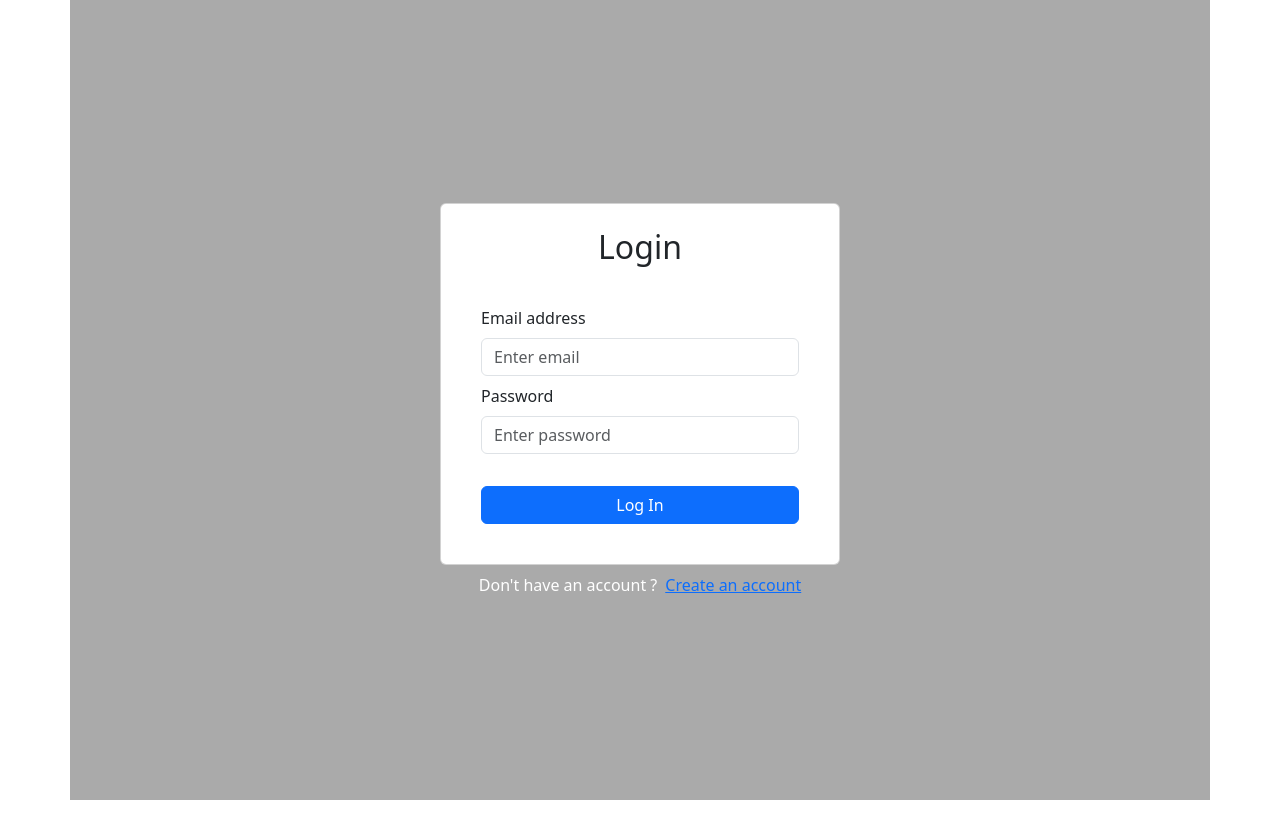
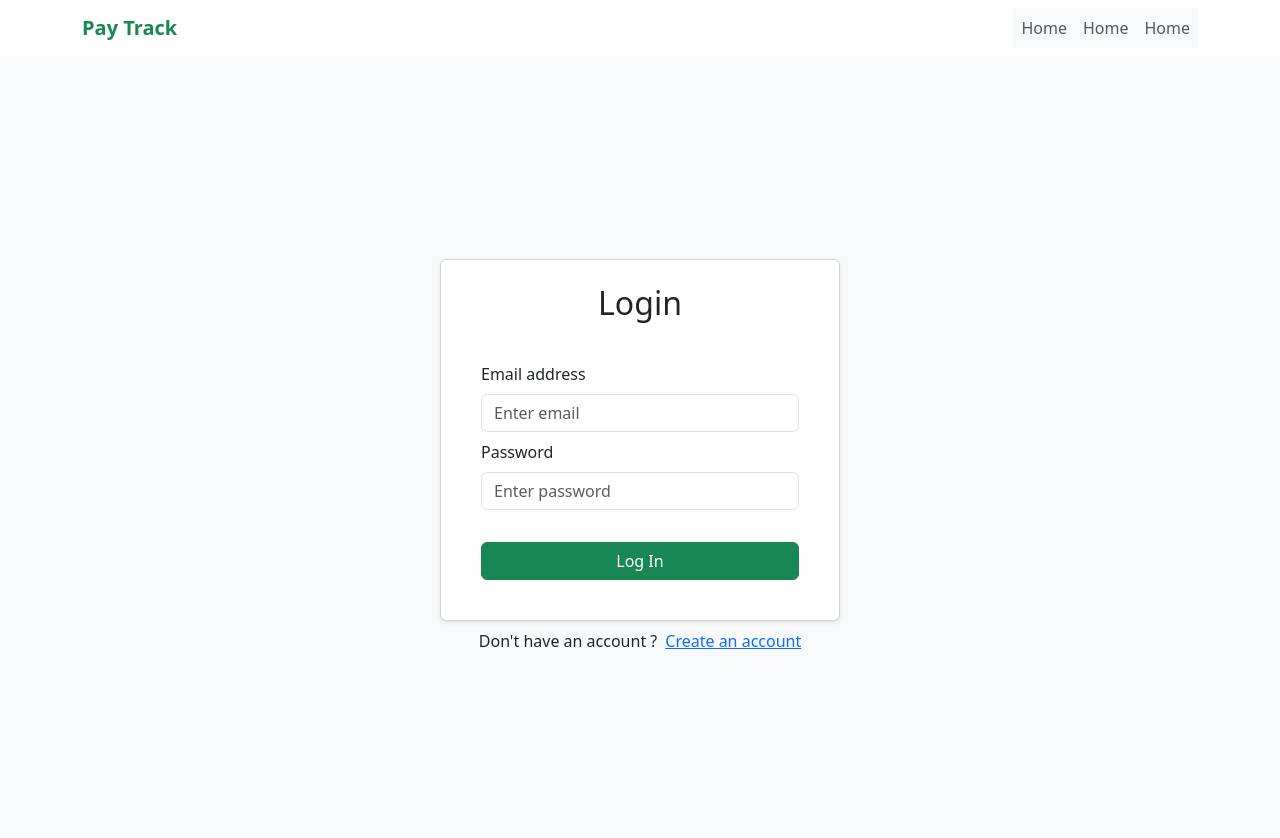
Before and after one commit to Willie3011/pay-track, a React (Vite) app: page /login in a window 1280 px wide. Shown: the top 838 px of the page. Before the commit the page ends 800 px from the top, so only its background shows below. Built offline with nearby package versions, Linux system fonts and the light colour scheme; no server answers.

Commit message:
Updated files to fit this project

```diff
--- a/index.html
+++ b/index.html
@@ -3,7 +3,7 @@
   <head>
     <meta charset="UTF-8" />
     <meta name="viewport" content="width=device-width, initial-scale=1.0" />
-    <title>Firebase Auth</title>
+    <title>Pay Track - Track your Salary with ease</title>
   </head>
   <body>
     <div id="root"></div>
--- a/package.json
+++ b/package.json
@@ -1,5 +1,5 @@
 {
-  "name": "react-auth",
+  "name": "pay-track",
   "private": true,
   "version": "0.0.0",
   "type": "module",
--- a/src/App.jsx
+++ b/src/App.jsx
@@ -1,25 +1,35 @@
-import { BrowserRouter as Router, Routes, Route } from "react-router-dom"
-import Signup from "./components/Auth/Signup/Signup"
-import ForgotPassword from "./components/Auth/ForgotPassword/ForgotPassword"
-import Login from "./components/Auth/Login/Login"
-import { Container } from "react-bootstrap"
-import { useAuth } from "./context/AuthContext"
-import Dashboard from "./components/Dashboard/Dashboard"
+import { BrowserRouter as Router, Routes, Route } from "react-router-dom";
+import Navbar from './components/NavbarComponent';
+import Signup from "./components/Auth/Signup/Signup";
+import ForgotPassword from "./components/Auth/ForgotPassword/ForgotPassword";
+import Login from "./components/Auth/Login/Login";
+import { Container } from "react-bootstrap";
+import { useAuth } from "./context/AuthContext";
+import Dashboard from "./components/Dashboard/Dashboard";
 
 function App() {
   const { currentUser } = useAuth();
   return (
-    <Container className="d-flex justify-content-center align-items-center" style={{ background: "#0005", height: "100vh", color: "white" }}>
+    <div className="bg-light o">
+      <Navbar/>
+      <Container
+        className="d-flex justify-content-center align-items-center"
+        style={{ height: "100vh" }}>
         <Router>
           <Routes>
             <Route exact path="/" element={<Signup />} />
             <Route path="/login" element={<Login />} />
             <Route exact path="/forgot-password" element={<ForgotPassword />} />
-          {currentUser ? <Route path="/dashboard" element={<Dashboard />} /> : <Route exact path="/" element={<Signup />} />}
+            {currentUser ? (
+              <Route path="/dashboard" element={<Dashboard />} />
+            ) : (
+              <Route exact path="/" element={<Signup />} />
+            )}
           </Routes>
         </Router>
       </Container>
-  )
+    </div>
+  );
 }
 
-export default App
+export default App;
--- a/src/components/Auth/Login/Login.jsx
+++ b/src/components/Auth/Login/Login.jsx
@@ -33,7 +33,7 @@ function Login() {
 
   return (
     <div className='d-flex flex-column align-items-center' style={{ width: "100%" }}>
-      <Card className='p-4' style={{ maxWidth: "400px", width: "100%" }}>
+      <Card className='p-4 shadow-sm' style={{ maxWidth: "400px", width: "100%" }}>
         <h2 className='text-center mb-4'>Login</h2>
         {error && <Alert variant='danger'>{error}</Alert>}
         <Card.Body>
@@ -46,12 +46,12 @@ function Login() {
               <Form.Label>Password</Form.Label>
               <Form.Control type="password" value={password} onChange={(e) => setPassword(e.target.value)} placeholder="Enter password" required />
             </Form.Group>
-            <Button variant='primary' type="submit" className='w-100 mt-4'>Log In</Button>
+            <Button variant='success' type="submit" className='w-100 mt-4 '>Log In</Button>
           </Form>
         </Card.Body>
       </Card>
       <div className='w-100 d-flex align-items-center justify-content-center mt-2 gap-2'>
-        Don't have an account ? <Link to="/login">Create an account</Link>
+        Don't have an account ? <Link to="/">Create an account</Link>
       </div>
     </div>
   )
--- a/src/components/Auth/Signup/Signup.jsx
+++ b/src/components/Auth/Signup/Signup.jsx
@@ -26,6 +26,7 @@ function Signup() {
         try {
             setError("");
             await signup(email, password)
+            navigate('/dashboard');
 
         }
         catch (error) {
@@ -36,7 +37,7 @@ function Signup() {
 
     return (
         <div className='d-flex flex-column align-items-center' style={{width: "100%"}}>
-            <Card className='p-4' style={{maxWidth: "400px", width: "100%"}}>
+            <Card className='p-4 shadow-sm' style={{maxWidth: "400px", width: "100%"}}>
                 <h2 className='text-center mb-4'>Sign Up</h2>
                 {error && <Alert variant='danger'>{error}</Alert>}
                 <Card.Body>
--- /dev/null
+++ b/src/components/NavbarComponent.jsx
@@ -0,0 +1,38 @@
+import React from "react";
+import { Container, Navbar, Nav, NavDropdown } from "react-bootstrap";
+import { useAuth } from "../context/AuthContext";
+function NavbarComponent() {
+  const { currentUser } = useAuth();
+  return (
+    <Navbar expand="lg" className="bg-white">
+      <Container>
+        <Navbar.Brand
+          href={currentUser ? "/dashboard" : "/"}
+          className="fw-bold text-success">
+          Pay Track
+        </Navbar.Brand>
+        {currentUser ? (
+          <div className="">
+              <Navbar.Text className="text-muted fw-bold">
+                Signed in as: <a href="/profile" className="text-dark" style={{textDecoration: "none"}}>{currentUser.email}</a>
+              </Navbar.Text>
+
+          </div>
+        ) : (
+            <div className="">
+              <Navbar.Toggle aria-controls="basic-navbar-nav" />
+              <Navbar.Collapse id="basic-navbar-nav">
+                <Nav className="d-flex bg-light">
+                  <Nav.Link>Home</Nav.Link>
+                  <Nav.Link>Home</Nav.Link>
+                  <Nav.Link>Home</Nav.Link>
+                </Nav>
+              </Navbar.Collapse>
+            </div>
+          )}
+      </Container>
+    </Navbar>
+  );
+}
+
+export default NavbarComponent;
```
Also changed, not shown: 1 other file (tests, documents, lock files or other folders). Lines whose indentation alone changed are shown as unchanged.
